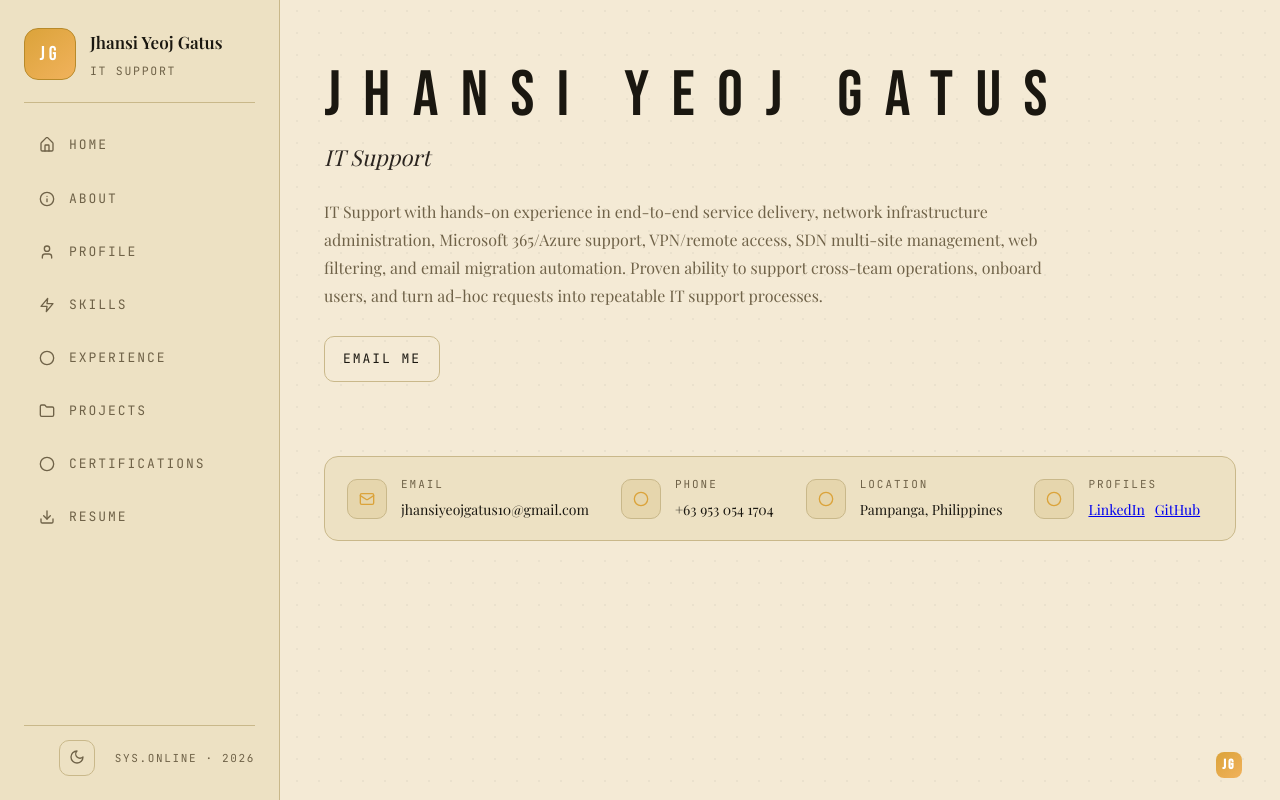
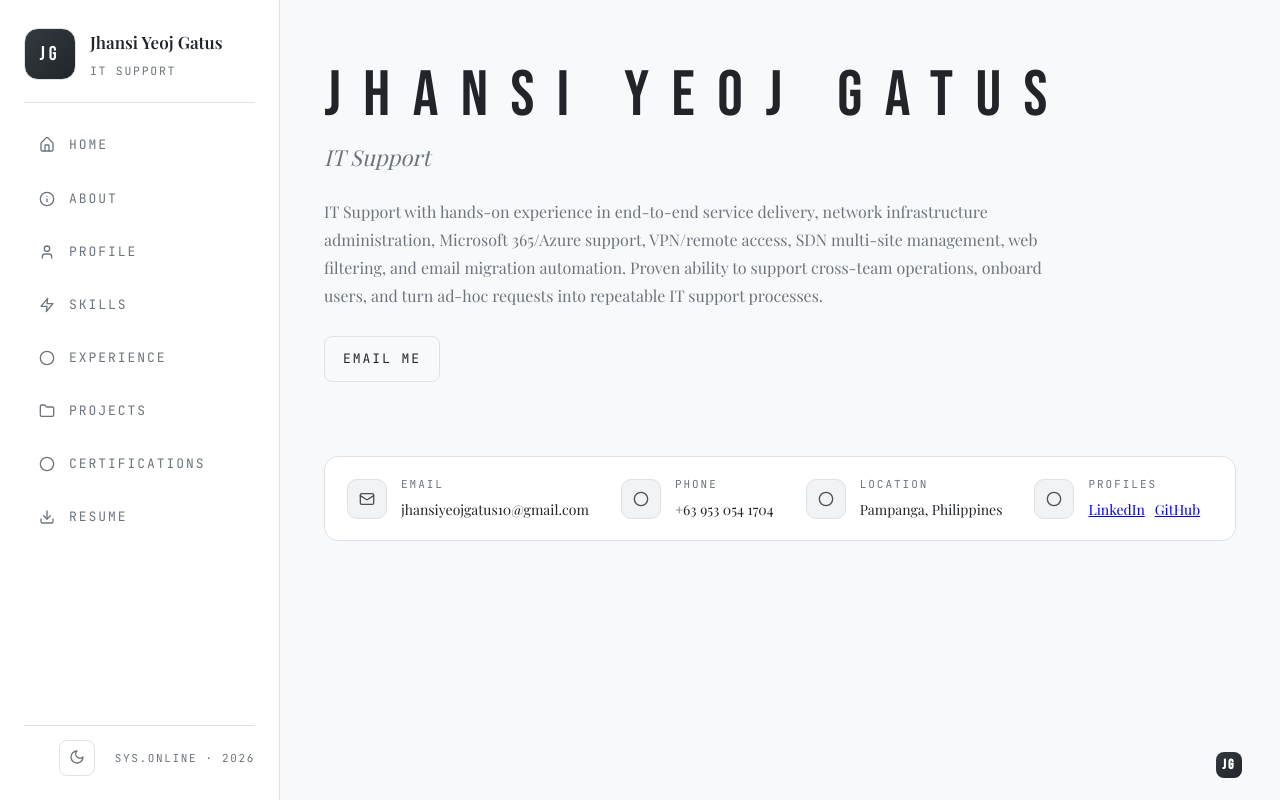
Before and after one commit to eazyboytt/Portfolio, a Flask app: page / in a window 1280 px wide. Run offline with Flask 3, Linux system fonts and the light colour scheme; some web fonts are replaced.

Commit message:
Professional descent UI: subdued colors, transparent panels with backdrop-filter, hidden video background, removed download button

```diff
--- a/static/css/style.css
+++ b/static/css/style.css
@@ -2,52 +2,51 @@
   ============================================================================
   Portfolio Design System - style.css
   ============================================================================
-  Organized with consistent naming conventions:
+  Professional descent UI - subdued colors, cleaner backgrounds
   - Design tokens: --color-*, --font-*, --radius
   - Utility classes: .u-* prefix
   - Component classes: descriptive names
-  - Backward compatibility: old class names preserved
   ============================================================================
 */
 
 :root {
-  /* Color Palette */
-  --color-bg: #f4ead5;
-  --color-panel: #ede1c3;
-  --color-panel-2: #e6d6ad;
-  --color-panel-3: #d8c28e;
-  --color-border: #c9b88a;
-  --color-border-2: #b9a878;
+  /* Color Palette - Professional Descent */
+  --color-bg: #f8f9fa;
+  --color-panel: #ffffff;
+  --color-panel-2: #f1f3f5;
+  --color-panel-3: #e9ecef;
+  --color-border: #dee2e6;
+  --color-border-2: #ced4da;
 
   /* Text Colors */
-  --color-ink: #1a1710;
-  --color-ink-soft: #2b2520;
-  --color-muted: #6f6248;
-  --color-muted-soft: #9c8b6e;
+  --color-ink: #212529;
+  --color-ink-soft: #6c757d;
+  --color-muted: #6c757d;
+  --color-muted-soft: #868e96;
 
-  /* Accent Colors */
-  --color-gold: #dba33a;
-  --color-gold-dim: #b88a2a;
-  --color-accent: #1a6ff3;
-  --color-accent-hover: #124cb8;
-  --color-accent-soft: #dbe6ff;
-  --color-accent-border: #a8c5ff;
+  /* Accent Colors - Subdued */
+  --color-gold: #495057;
+  --color-gold-dim: #343a40;
+  --color-accent: #343a40;
+  --color-accent-hover: #212529;
+  --color-accent-soft: #e9ecef;
+  --color-accent-border: #dee2e6;
 
   /* Semantic Colors */
-  --color-red: #c05621;
-  --color-red-hover: #a34318;
-  --color-red-soft: #ffe0c7;
-  --color-green: #2f7e5f;
-  --color-green-soft: #d2eadb;
-  --color-purple: #6d3b9c;
-  --color-purple-soft: #e2ccea;
-  --color-accent-2: #dba33a;
-  --color-accent-border: #bf8f2a;
+  --color-red: #dc3545;
+  --color-red-hover: #c82333;
+  --color-red-soft: #f8d7da;
+  --color-green: #198754;
+  --color-green-soft: #d1e7dd;
+  --color-purple: #6f42c1;
+  --color-purple-soft: #e2e3ff;
+  --color-accent-2: #495057;
+  --color-accent-border: #ced4da;
 
   /* DES High-Contrast Tokens */
-  --color-des-black: #000000;
+  --color-des-black: #212529;
   --color-des-white: #ffffff;
-  --color-des-accent: #1a6ff3;
+  --color-des-accent: #343a40;
 
   /* Typography */
   --font-display: 'Bebas Neue', 'Inter', system-ui, sans-serif;
@@ -55,37 +54,37 @@
   --font-meta: 'JetBrains Mono', 'Fira Code', Consolas, monospace;
 
   /* Spacing & Sizing */
-  --radius: 10px;
+  --radius: 8px;
 }
 
 [data-theme='dark'] {
-  --color-bg: #0f1510;
-  --color-panel: #131a15;
-  --color-panel-2: #17201a;
-  --color-panel-3: #1c271f;
-  --color-border: #273425;
-  --color-border-2: #32412d;
+  --color-bg: #121212;
+  --color-panel: #1e1e1e;
+  --color-panel-2: #252525;
+  --color-panel-3: #2d2d2d;
+  --color-border: #333333;
+  --color-border-2: #404040;
 
-  --color-ink: #f4ead5;
-  --color-ink-soft: #d6c798;
-  --color-muted: #a89e74;
-  --color-muted-soft: #7a7259;
+  --color-ink: #e0e0e0;
+  --color-ink-soft: #b0b0b0;
+  --color-muted: #b0b0b0;
+  --color-muted-soft: #8c8c8c;
 
-  --color-gold: #e3b44b;
-  --color-gold-dim: #cf9b2b;
-  --color-accent: #5a8aff;
-  --color-accent-hover: #7aa8ff;
-  --color-accent-soft: #243b5e;
-  --color-accent-border: #2d4a6e;
+  --color-gold: #5a5a5a;
+  --color-gold-dim: #4a4a4a;
+  --color-accent: #5a5a5a;
+  --color-accent-hover: #e0e0e0;
+  --color-accent-soft: #2a2a2a;
+  --color-accent-border: #404040;
 
-  --color-red: #ff7f4d;
-  --color-red-hover: #ff9e73;
-  --color-red-soft: #2c1b11;
+  --color-red: #ff6b6b;
+  --color-red-hover: #ff8c8c;
+  --color-red-soft: #2a1a1a;
 
-  --color-green: #4de09b;
-  --color-green-soft: #122a1d;
-  --color-purple: #b973e8;
-  --color-purple-soft: #241430;
+  --color-green: #69db7c;
+  --color-green-soft: #1a2a1a;
+  --color-purple: #b570d6;
+  --color-purple-soft: #2a1a30;
 }
 
 /* Global Reset */
@@ -98,12 +97,10 @@ body {
   font-family: var(--font-body);
   font-size: 16px;
   line-height: 1.7;
-  background-image: radial-gradient(circle, rgba(0,0,0,0.04) 1px, transparent 1px);
-  background-size: 22px 22px;
 }
 
 [data-theme='dark'] body {
-  background-image: radial-gradient(circle, rgba(255,255,255,0.03) 1px, transparent 1px);
+  background: linear-gradient(135deg, #0f0f23 0%, #121212 100%);
 }
 
 /* Typography */
@@ -116,15 +113,21 @@ h1, h2, h3, .display { font-weight: 400; }
 .main { margin-left: 280px; padding: 38px 44px 108px; position: relative; z-index: 1; max-width: 1120px; }
 .section { margin-bottom: 28px; }
 
-/* Section Block */
+/* Section Block - Transparent/translucent look */
 .section-block {
-  background: var(--color-panel);
+  background: rgba(255, 255, 255, 0.95);
   border: 1px solid var(--color-border);
   border-radius: var(--radius);
   padding: 22px 24px;
   margin-bottom: 20px;
+  backdrop-filter: blur(10px);
   transition: border-color 0.2s ease, transform 0.2s ease;
 }
+
+[data-theme='dark'] .section-block {
+  background: rgba(30, 30, 30, 0.95);
+}
+
 .section-block:hover { border-color: var(--color-border-2); transform: translateY(-1px); }
 
 .section-header {
@@ -134,18 +137,25 @@ h1, h2, h3, .display { font-weight: 400; }
 .section-header h2 { font-family: var(--font-display); font-size: 34px; letter-spacing: 0.35em; color: var(--color-ink); }
 .section-meta { font-family: var(--font-meta); font-size: 13px; color: var(--color-muted); letter-spacing: 0.2em; text-transform: uppercase; }
 
-/* Sidebar */
+/* Sidebar - Subtle */
 .sidebar {
   position: fixed; top: 0; left: 0; bottom: 0; width: 280px;
-  background: var(--color-panel); border-right: 1px solid var(--color-border);
+  background: rgba(255, 255, 255, 0.95);
+  border-right: 1px solid var(--color-border);
   padding: 28px 24px 24px; display: flex; flex-direction: column; gap: 18px; z-index: 20; overflow-y: auto;
+  backdrop-filter: blur(10px);
 }
+
+[data-theme='dark'] .sidebar {
+  background: rgba(30, 30, 30, 0.95);
+}
+
 .sidebar-brand { display: grid; grid-template-columns: auto 1fr; gap: 14px; align-items: center; padding-bottom: 22px; border-bottom: 1px solid var(--color-border); }
 .sidebar-avatar {
   width: 52px; height: 52px; border-radius: 14px;
-  background: linear-gradient(140deg, var(--color-gold), #f1b25c); color: white;
-  font-family: var(--font-display); font-size: 20px; letter-spacing: 0.2em;
-  display: flex; align-items: center; justify-content: center; border: 1px solid var(--color-gold-dim);
+  background: linear-gradient(135deg, var(--color-accent), var(--color-accent-hover));
+  color: white; font-family: var(--font-display); font-size: 20px; letter-spacing: 0.2em;
+  display: flex; align-items: center; justify-content: center; border: 1px solid var(--color-border);
 }
 .sidebar-name { font-family: var(--font-body); font-weight: 600; font-size: 17px; color: var(--color-ink); }
 .sidebar-title { font-family: var(--font-meta); font-size: 11.5px; color: var(--color-muted); margin-top: 4px; letter-spacing: 0.15em; text-transform: uppercase; }
@@ -181,14 +191,15 @@ h1, h2, h3, .display { font-weight: 400; }
 
 /* Buttons */
 .btn {
-  display: inline-flex; align-items: center; gap: 10px; padding: 11px 18px; background: transparent; color: var(--color-ink);
-  text-decoration: none; border: 1px solid var(--color-border); border-radius: var(--radius);
-  font-family: var(--font-meta); font-size: 13px; letter-spacing: 0.15em; text-transform: uppercase;
+  display: inline-flex; align-items: center; gap: 10px; padding: 11px 18px; background: transparent;
+  color: var(--color-ink); text-decoration: none; border: 1px solid var(--color-border);
+  border-radius: var(--radius); font-family: var(--font-meta); font-size: 13px;
+  letter-spacing: 0.15em; text-transform: uppercase;
   transition: border-color 0.2s ease, background 0.2s ease, color 0.2s ease, transform 0.2s ease;
 }
 .btn:hover { border-color: var(--color-border-2); background: var(--color-panel-2); transform: translateY(-1px); }
 .btn .primary { background: var(--color-ink); color: var(--color-bg); border-color: var(--color-ink); font-weight: 500; }
-.btn .primary:hover { background: var(--color-gold); border-color: var(--color-gold); color: white; }
+.btn .primary:hover { background: var(--color-accent); border-color: var(--color-accent); color: white; }
 .btn .ghost { border-color: transparent; }
 .btn .ghost:hover { border-color: var(--color-border); }
 
@@ -206,8 +217,9 @@ h1, h2, h3, .display { font-weight: 400; }
 /* Skills Grid */
 .skills-grid { display: grid; grid-template-columns: repeat(2, 1fr); gap: 12px; }
 .skill-tile {
-  background: var(--color-panel); border: 1px solid var(--color-border); border-radius: var(--radius); padding: 14px 16px;
-  display: flex; align-items: center; gap: 14px; transition: border-color 0.25s ease, transform 0.2s ease, background 0.25s ease;
+  background: var(--color-panel); border: 1px solid var(--color-border); border-radius: var(--radius);
+  padding: 14px 16px; display: flex; align-items: center; gap: 14px;
+  transition: border-color 0.25s ease, transform 0.2s ease, background 0.25s ease;
 }
 .skill-tile:hover { border-color: var(--color-border-2); transform: translateY(-1px); background: var(--color-panel-2); }
 .skill-dot { width: 8px; height: 8px; border-radius: 50%; flex-shrink: 0; }
@@ -251,7 +263,7 @@ h1, h2, h3, .display { font-weight: 400; }
   z-index: 5; display: flex; align-items: center; gap: 10px;
 }
 .footer-logo-avatar {
-  width: 26px; height: 26px; background: linear-gradient(140deg, var(--color-gold), #f1b25c);
+  width: 26px; height: 26px; background: linear-gradient(135deg, var(--color-accent), var(--color-accent-hover));
   border-radius: 8px; display: flex; align-items: center; justify-content: center;
   font-family: var(--font-display); font-size: 14px; font-weight: 700; color: white;
 }
@@ -286,6 +298,13 @@ h1, h2, h3, .display { font-weight: 400; }
 }
 .badge-new:hover { background: var(--color-des-black); color: var(--color-des-white); }
 
+/* Video Background - Hidden by default */
+.video-bg {
+  position: fixed; top: 0; left: 0; width: 100%; height: 100%; z-index: -1;
+  overflow: hidden; opacity: 0; transition: opacity 0.5s ease; pointer-events: none;
+}
+.video-bg video { width: 100%; height: 100%; object-fit: cover; }
+
 /* Mobile Responsive */
 @media (max-width: 900px) {
   .sidebar { position: relative; width: 100%; bottom: auto; border-right: none; border-bottom: 1px solid var(--color-border); padding: 16px 14px; }
```
Also changed, not shown: docs/static/css/style.css (+91 -72 lines).
